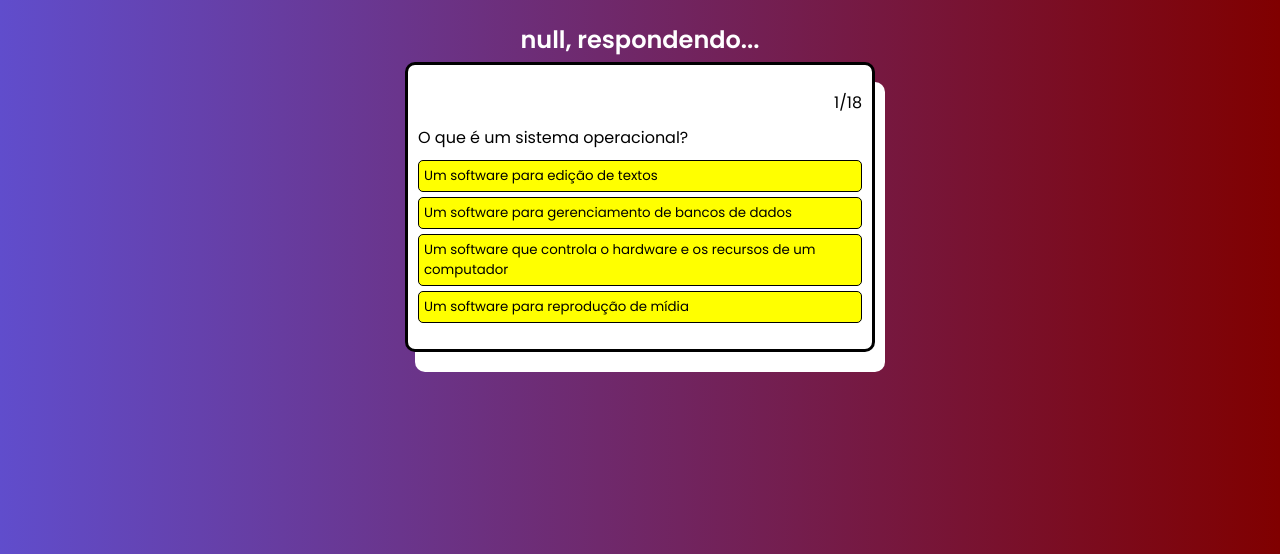
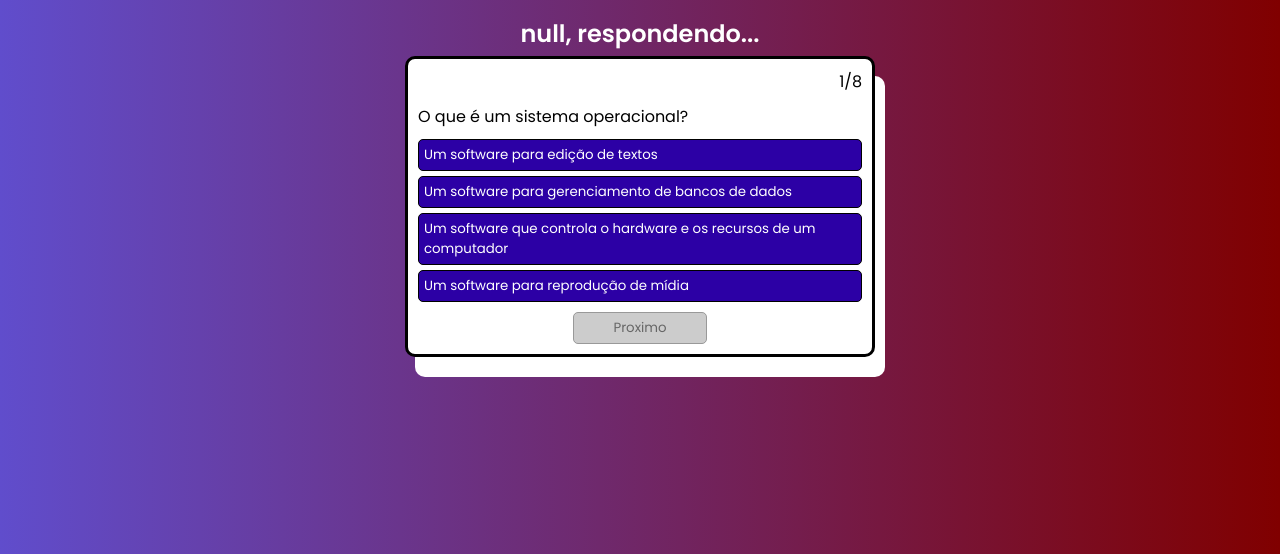
Before and after one commit to Antonioemannuel/Quiz, a plain HTML site: page quiz.html in a window 1280 px wide. Shown: the part 246-800 px from the top of the page. Drawn offline with Linux system fonts and the light colour scheme.

Commit message:
Implementação

```diff
--- /dev/null
+++ b/questionnivel2.js
@@ -0,0 +1,92 @@
+export default [
+    {
+        question: "Qual sistema operacional tem código-fonte aberto?",
+        answers: [
+          { option: "Windows", correct: false },
+          { option: "Linux", correct: true },
+          { option: "Ambos", correct: false },
+          { option: "Nenhum", correct: false },
+        ],
+      },
+      {
+        question: "Qual sistema operacional é mais utilizado em desktops e laptops?",
+        answers: [
+          { option: "Windows", correct: true },
+          { option: "Linux", correct: false },
+          { option: "Ambos", correct: false },
+          { option: "Nenhum", correct: false },
+        ],
+      },
+      {
+        question: "Qual sistema operacional é mais utilizado em servidores?",
+        answers: [
+          { option: "Windows", correct: false },
+          { option: "Linux", correct: true },
+          { option: "Ambos", correct: false },
+          { option: "Nenhum", correct: false },
+        ],
+      },
+      {
+        question: "Qual sistema operacional é conhecido por ser mais personalizável?",
+        answers: [
+          { option: "Windows", correct: false },
+          { option: "Linux", correct: true },
+          { option: "Ambos", correct: false },
+          { option: "Nenhum", correct: false },
+        ],
+      },
+      {
+        question: "Qual sistema operacional é conhecido por ser mais estável e seguro?",
+        answers: [
+          { option: "Windows", correct: false },
+          { option: "Linux", correct: true },
+          { option: "Ambos", correct: false },
+          { option: "Nenhum", correct: false },
+        ],
+      },
+      {
+        question: "Qual sistema operacional possui uma interface gráfica de usuário mais intuitiva?",
+        answers: [
+          { option: "Windows", correct: true },
+          { option: "Linux", correct: false },
+          { option: "Ambos", correct: false },
+          { option: "Nenhum", correct: false },
+        ],
+      },
+      {
+        question: "Qual sistema operacional permite que o usuário personalize mais facilmente as configurações de rede?",
+        answers: [
+          { option: "Windows", correct: false },
+          { option: "Linux", correct: true },
+          { option: "Ambos", correct: false },
+          { option: "Nenhum", correct: false },
+        ],
+      },
+      {
+        question: "Qual sistema operacional tem mais opções de jogos disponíveis?",
+        answers: [
+          { option: "Windows", correct: true },
+          { option: "Linux", correct: false },
+          { option: "Ambos", correct: false },
+          { option: "Nenhum", correct: false },
+        ],
+      },
+      {
+        question: "Qual sistema operacional é conhecido por ser mais leve e consumir menos recursos do computador?",
+        answers: [
+          { option: "Windows", correct: false },
+          { option: "Linux", correct: true },
+          { option: "Ambos", correct: false },
+          { option: "Nenhum", correct: false },
+        ],
+      },
+      {
+        question: "Qual sistema operacional é mais utilizado em supercomputadores?",
+        answers: [
+          { option: "Windows", correct: false },
+          { option: "Linux", correct: true },
+          { option: "Ambos", correct: false },
+          { option: "Nenhum", correct: false },
+        ],
+      },
+    ];
--- a/questions.js
+++ b/questions.js
@@ -1,4 +1,5 @@
 export default [
+
     {
       question: "O que é um sistema operacional?",
       answers: [
@@ -6,6 +7,7 @@ export default [
         { option: "Um software para gerenciamento de bancos de dados ", correct: false },
         { option: "Um software que controla o hardware e os recursos de um computador ", correct: true },
         { option: "Um software para reprodução de mídia", correct: false },
+
       ],
     },
     {
@@ -71,94 +73,4 @@ export default [
         { option: "Um programa para gerenciar as configurações do sistema", correct: false },
       ],
     },
-  {
-    question: "Qual sistema operacional tem código-fonte aberto?",
-    answers: [
-      { option: "Windows", correct: false },
-      { option: "Linux", correct: true },
-      { option: "Ambos", correct: false },
-      { option: "Nenhum", correct: false },
-    ],
-  },
-  {
-    question: "Qual sistema operacional é mais utilizado em desktops e laptops?",
-    answers: [
-      { option: "Windows", correct: true },
-      { option: "Linux", correct: false },
-      { option: "Ambos", correct: false },
-      { option: "Nenhum", correct: false },
-    ],
-  },
-  {
-    question: "Qual sistema operacional é mais utilizado em servidores?",
-    answers: [
-      { option: "Windows", correct: false },
-      { option: "Linux", correct: true },
-      { option: "Ambos", correct: false },
-      { option: "Nenhum", correct: false },
-    ],
-  },
-  {
-    question: "Qual sistema operacional é conhecido por ser mais personalizável?",
-    answers: [
-      { option: "Windows", correct: false },
-      { option: "Linux", correct: true },
-      { option: "Ambos", correct: false },
-      { option: "Nenhum", correct: false },
-    ],
-  },
-  {
-    question: "Qual sistema operacional é conhecido por ser mais estável e seguro?",
-    answers: [
-      { option: "Windows", correct: false },
-      { option: "Linux", correct: true },
-      { option: "Ambos", correct: false },
-      { option: "Nenhum", correct: false },
-    ],
-  },
-  {
-    question: "Qual sistema operacional possui uma interface gráfica de usuário mais intuitiva?",
-    answers: [
-      { option: "Windows", correct: true },
-      { option: "Linux", correct: false },
-      { option: "Ambos", correct: false },
-      { option: "Nenhum", correct: false },
-    ],
-  },
-  {
-    question: "Qual sistema operacional permite que o usuário personalize mais facilmente as configurações de rede?",
-    answers: [
-      { option: "Windows", correct: false },
-      { option: "Linux", correct: true },
-      { option: "Ambos", correct: false },
-      { option: "Nenhum", correct: false },
-    ],
-  },
-  {
-    question: "Qual sistema operacional tem mais opções de jogos disponíveis?",
-    answers: [
-      { option: "Windows", correct: true },
-      { option: "Linux", correct: false },
-      { option: "Ambos", correct: false },
-      { option: "Nenhum", correct: false },
-    ],
-  },
-  {
-    question: "Qual sistema operacional é conhecido por ser mais leve e consumir menos recursos do computador?",
-    answers: [
-      { option: "Windows", correct: false },
-      { option: "Linux", correct: true },
-      { option: "Ambos", correct: false },
-      { option: "Nenhum", correct: false },
-    ],
-  },
-  {
-    question: "Qual sistema operacional é mais utilizado em supercomputadores?",
-    answers: [
-      { option: "Windows", correct: false },
-      { option: "Linux", correct: true },
-      { option: "Ambos", correct: false },
-      { option: "Nenhum", correct: false },
-    ],
-  },
 ];
--- a/quiz.html
+++ b/quiz.html
@@ -24,11 +24,16 @@
     <div class="content">
       <span class="spnQtd"></span>
       <span class="question"></span>
-      <div class="answers"></div>
+      <div  class="answers"></div>
+      <div class="button"></div>
+
+
     </div>
     <div class="finish">
       <span></span>
       <button>Reiniciar</button>
+      <button class="next-level" style="display:none">Próximo nível</button>
+      <a href="/index.html"><button>Sair</button></a>
     </div>
   </main>
 
--- a/script.js
+++ b/script.js
@@ -6,11 +6,16 @@ const content = document.querySelector(".content");
 const contentFinish = document.querySelector(".finish");
 const btnRestart = document.querySelector(".finish button");
 const name = document.querySelector(".name");
+const button = document.querySelector(".button");
 
+
+import questionnivel2 from "./questionnivel2.js";
 import questions from "./questions.js";
 
 let currentIndex = 0;
 let questionsCorrect = 0;
+let level = 0;
+let options = questions;
 
 btnRestart.onclick = () => {
   content.style.display = "flex";
@@ -22,11 +27,9 @@ btnRestart.onclick = () => {
 };
 
 function nextQuestion(e) {
-  if (e.target.getAttribute("data-correct") === "true") {
-    questionsCorrect++;
-  }
 
-  if (currentIndex < questions.length - 1) {
+
+  if (currentIndex < options.length - 1) {
     currentIndex++;
     loadQuestion();
   } else {
@@ -34,17 +37,51 @@ function nextQuestion(e) {
   }
 }
 
+const btnNextLevel = document.querySelector(".next-level");
+btnNextLevel.addEventListener("click", nextLevel);
+
+
+
+function nextLevel() {
+  // Aqui você pode adicionar a lógica para ir para o próximo nível
+  // Exemplo: redirecionar para uma nova página ou carregar novas questões
+  level = level + 1;
+
+  content.style.display = "flex";
+  contentFinish.style.display = "none";
+
+  btnNextLevel.style.display = "none";
+
+  currentIndex = 0;
+  questionsCorrect = 0;
+  loadQuestion();
+}
+
 function finish() {
-  textFinish.innerHTML = `você acertou ${questionsCorrect} de ${questions.length}`;
+  textFinish.innerHTML = `você acertou ${questionsCorrect} de ${options.length}`;
   content.style.display = "none";
   contentFinish.style.display = "flex";
+
+  if (questionsCorrect >= 3 && level == 0) {
+    btnNextLevel.style.display = "block";
+
+  } else {
+
+  }
 }
 
+
+
 function loadQuestion() {
-  spnQtd.innerHTML = `${currentIndex + 1}/${questions.length}`;
-  const item = questions[currentIndex];
+  if(level == 1) {
+    options = questionnivel2;
+  }
+  spnQtd.innerHTML = `${currentIndex + 1}/${options.length}`;
+
+  const item = options[currentIndex];
   answers.innerHTML = "";
   question.innerHTML = item.question;
+  button.innerHTML = "<button disabled class='btn' >Proximo</button>";
 
   item.answers.forEach((answer) => {
     const div = document.createElement("div");
@@ -59,11 +96,24 @@ function loadQuestion() {
   });
 
   document.querySelectorAll(".answer").forEach((item) => {
-    item.addEventListener("click", nextQuestion);
+    item.addEventListener("focus", handleButton);
   });
+
 }
 
 loadQuestion();
+
+function handleButton(e){
+
+  const btn = document.querySelector(".btn");
+  btn.removeAttribute("disabled");
+
+  if (e.target.getAttribute("data-correct") === "true") {
+    questionsCorrect++;
+  }
+
+}
+button.addEventListener("click", nextQuestion);
 
 function handleName(){
 
--- a/style.css
+++ b/style.css
@@ -63,7 +63,7 @@ main {
   gap: 5px;
 }
 
-button {
+button, .sair {
   width: 100%;
   text-align: start;
   padding: 5px;
@@ -71,8 +71,43 @@ button {
   border-color: black;
   border-radius: 5px;
   cursor: pointer;
+  background-color: rgb(44, 0, 165);
+  color: white;
+}
+
+button:disabled,
+button[disabled]{
+  border: 1px solid #999999;
+  background-color: #cccccc;
+  color: #666666;
+}
+
+button:focus {
   background-color: yellow;
   color: black;
+}
+
+button:hover, .sair:hover {
+  background-color: yellow;
+  color: black;
+}
+
+.button, .sair{
+  display: flex;
+  width: 100%;
+  justify-content: center;
+  align-content: center;
+
+}
+
+a{
+  text-decoration: none;
+  font-size: 16px;
+}
+
+.btn{
+  text-align: center;
+  max-width: 30%;
 }
 
 .finish {
```
Also changed, not shown: index.html (+2 -2 lines). Lines whose indentation alone changed are shown as unchanged.
